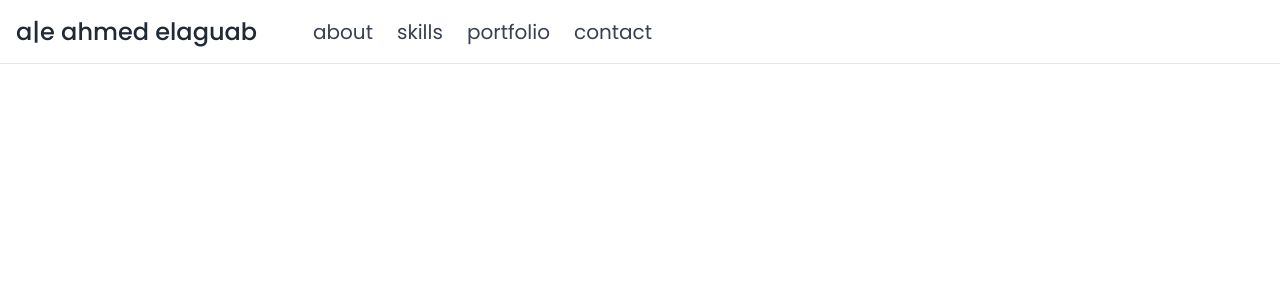
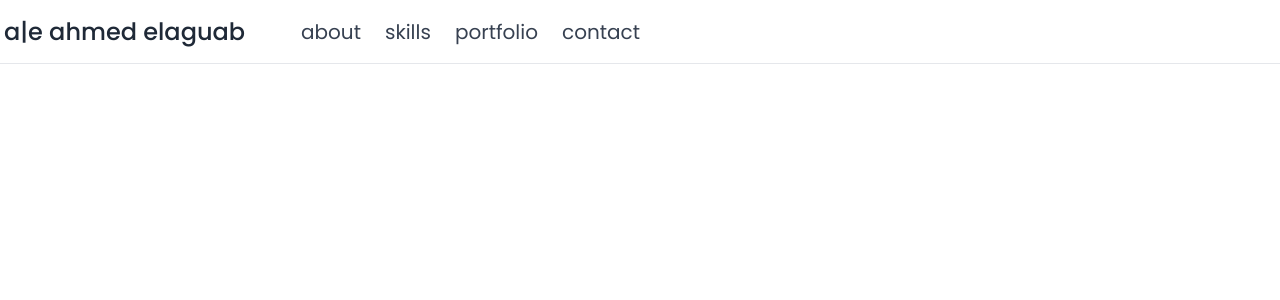
Before and after one commit to AhmedElaguab/my-portfolio-v1.0, a React (Create React App) app: page / in a window 1280 px wide. Shown: the top 300 px of the page. Built offline with nearby package versions, Linux system fonts and the light colour scheme.

Commit message:
Hide navbar horizontal padding on lg screens

```diff
--- a/src/components/Header.jsx
+++ b/src/components/Header.jsx
@@ -16,7 +16,7 @@ export const Header = () => {
   return (
     <header className="bg-white">
       <div className="container">
-        <div className="h-16 py-3 px-4 flex items-center border-b border-gray-200">
+        <div className="h-16 py-3 px-4 lg:px-1 flex items-center border-b border-gray-200">
           <div>
             <MenuIcon
               className="text-3xl mr-3 cursor-pointer lg:hidden"
```
